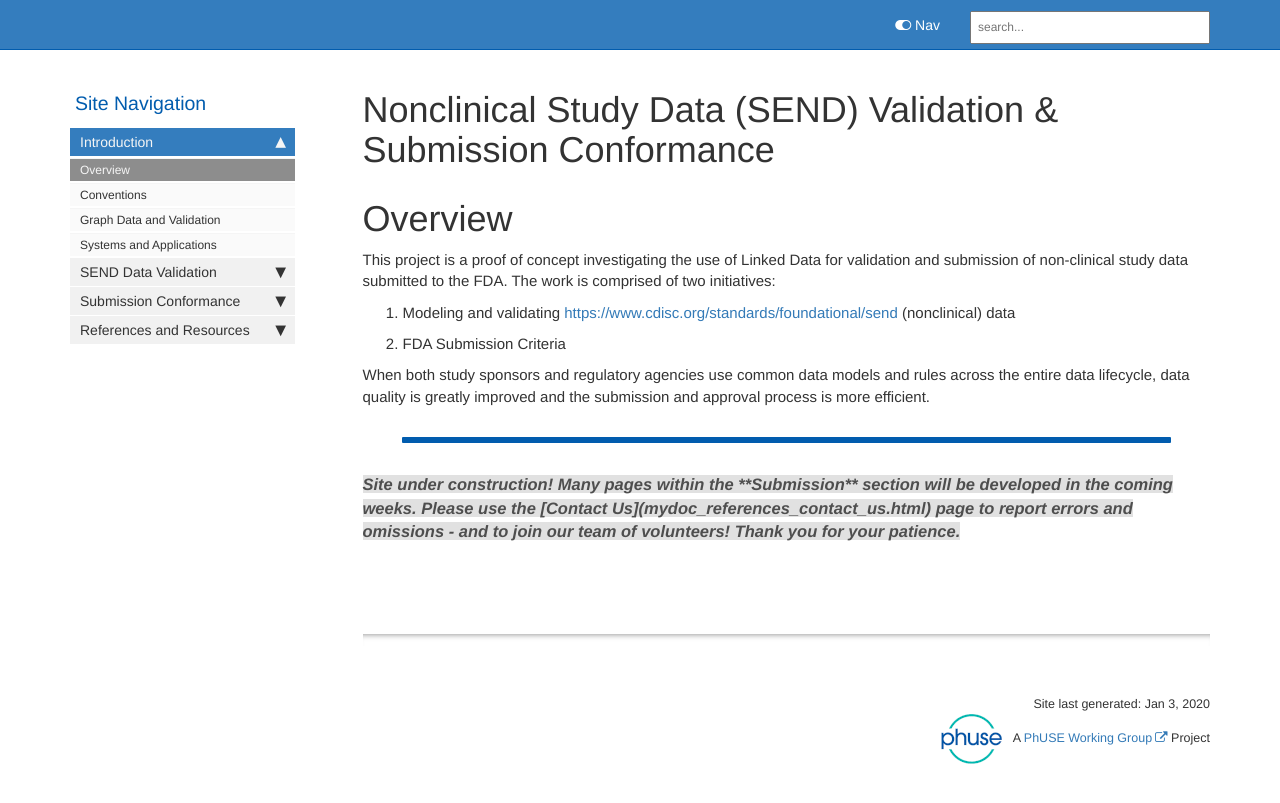
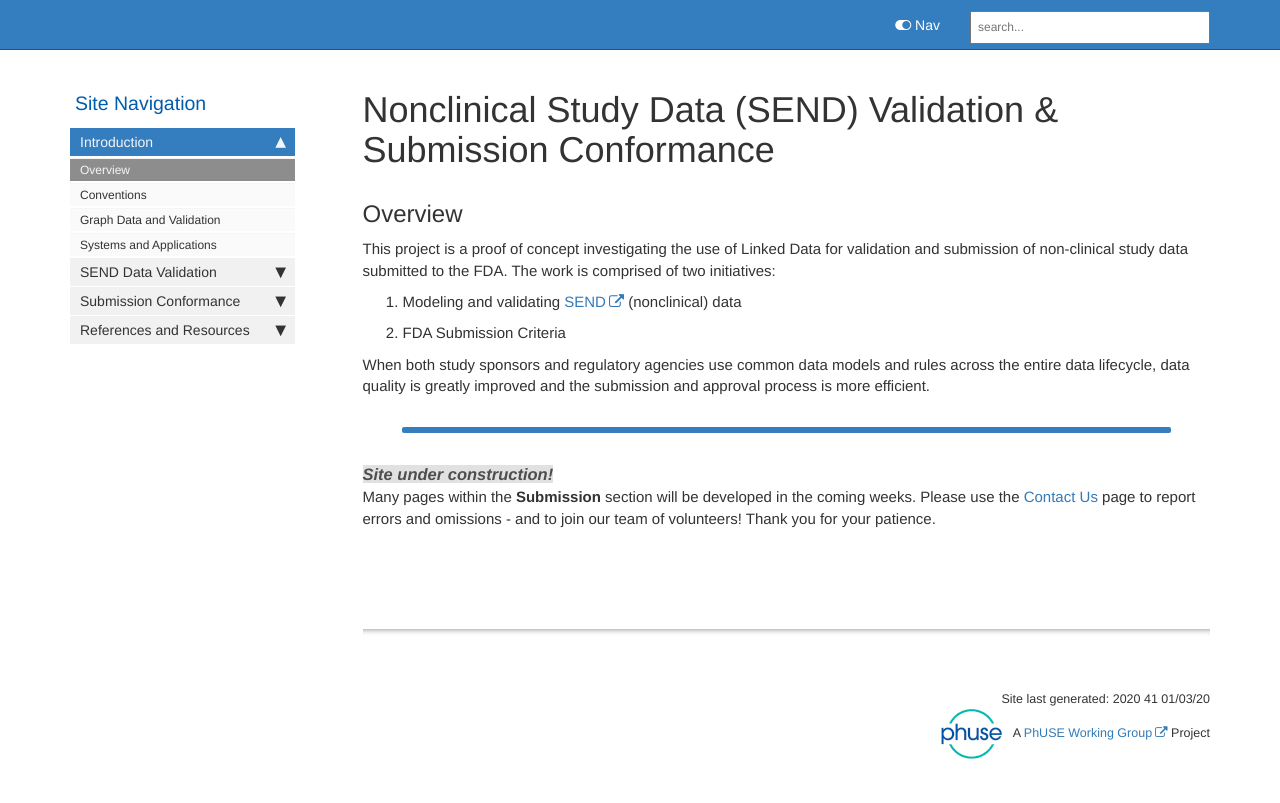
Before and after one commit to NovasTaylor/Test, a Jekyll site: the page built from index.md, in a window 1280 px wide. Shown: the top 803 px of the page. Built offline with Jekyll 4.4.1, drawn with Linux system fonts in a browser that asks for light colours; comment, search, counter and statistics services are not loaded.

Commit message:
formatting

```diff
--- a/_includes/footer.html
+++ b/_includes/footer.html
@@ -1,7 +1,7 @@
 <footer>
             <div class="row">
                 <div class="col-lg-12 footer">
-{% if page.last_updated %}<span>Page last updated:</span> {{page.last_updated}}<br/>{% endif %} Site last generated: {{ site.time | date: "%b %-d, %Y"  }} <br />
+{% if page.last_updated %}<span>Page last updated:</span> {{page.last_updated}}<br/>{% endif %} Site last generated: {{ site.time | date: "%Y %M %D"  }} <br />
 <p><img src="{{ "images/phuselogosmall.png" }}" alt="A PhUSE Working Group Project"/>&nbsp;&nbsp; A <a href=https://www.phuse.eu/phuse-working-groups target=_blank>PhUSE Working Group</a> Project</p>
                 </div>
             </div>
--- a/css/customstyles.css
+++ b/css/customstyles.css
@@ -282,8 +282,8 @@ pre.queryResult:before {
 
 /*--- Non-font elements ------------------------------------------------------*//* Large rounded green border */
 hr.sectionBreak {
-  border: 3px solid #015CAE;
-  border-radius: 1px;
+  border: 3px solid #347ebe;  /* blue matches header line  */
+  border-radius: 2px;
 }
 
 
--- a/index.md
+++ b/index.md
@@ -18,6 +18,5 @@ submission and approval process is more efficient.
 
 <hr class='sectionBreak' />
 
-<font class='toBeAdded'>Site under construction! Many pages within the **Submission** section will be developed in the coming weeks. Please use the [Contact Us](mydoc_references_contact_us.html) page to report errors and omissions - and to join our team of volunteers!
-
-Thank you for your patience.  </font>
+<font class='toBeAdded'>Site under construction! </font> Many pages within the **Submission** section will be developed in the coming weeks. Please use the [Contact Us](mydoc_references_contact_us.html) page to report errors and omissions - and to join our team of volunteers!
+Thank you for your patience.
```
Also changed, not shown: other parts of index.md (+2 -2 lines), pages/mydoc/mydoc_intro_graph_data_and_validation.md (+3 -4 lines).
